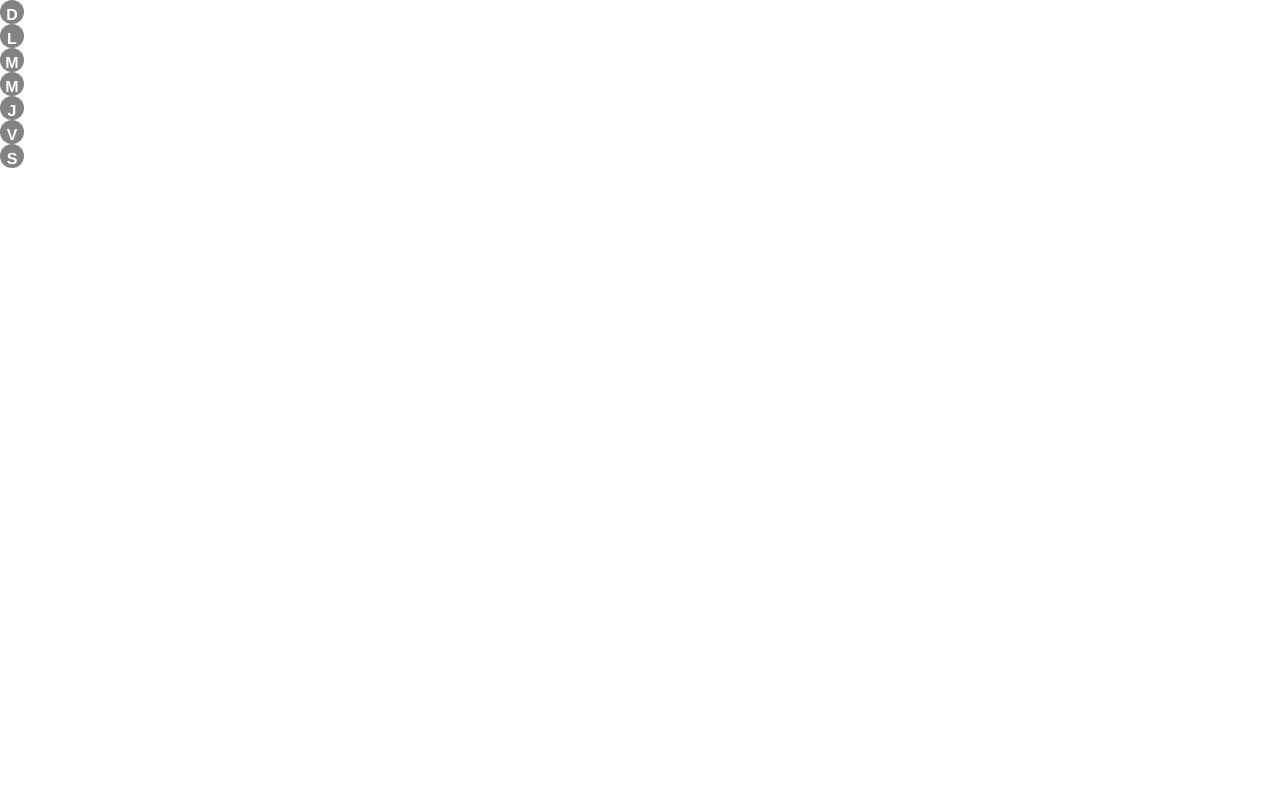
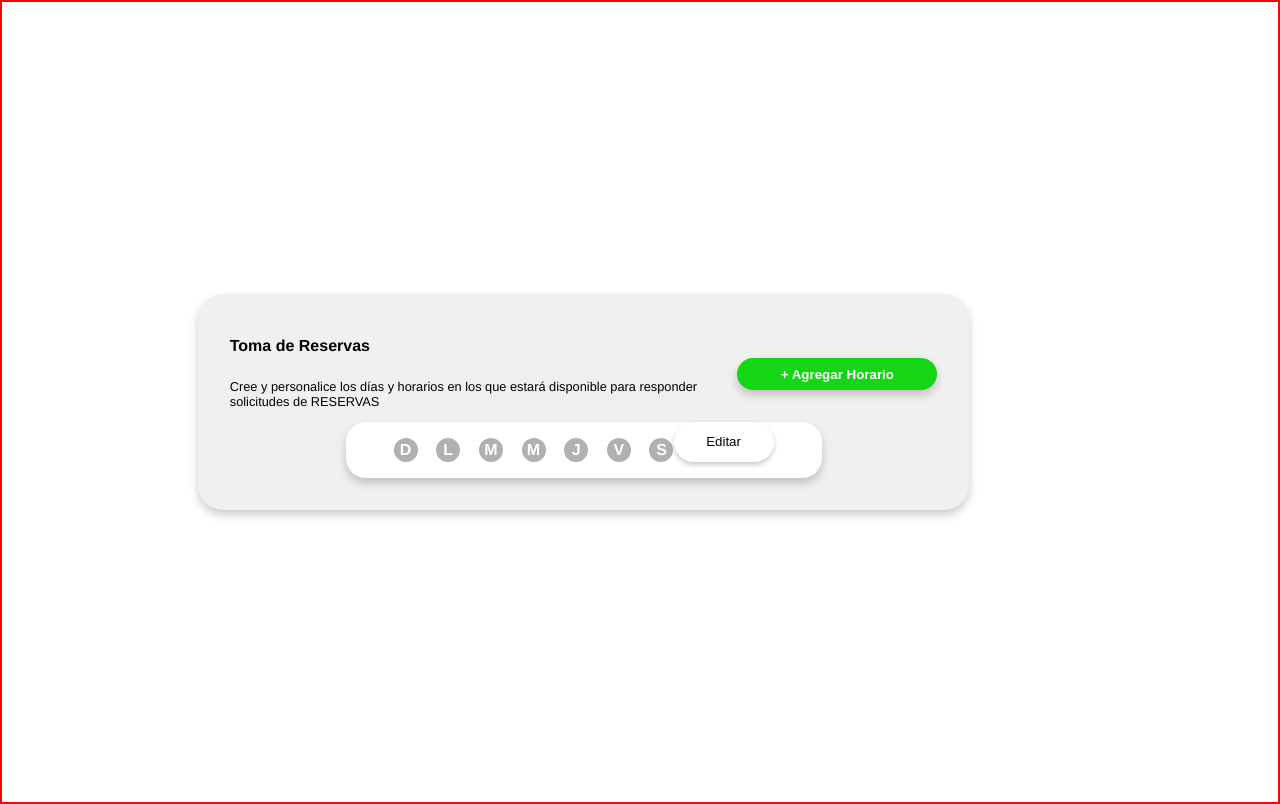
Before and after one commit to jglopezre/schedule-react-component, a React (Create React App) app: page / in a window 1280 px wide. Built offline with nearby package versions, Linux system fonts and the light colour scheme.

Commit message:
Activity card added, weekdays added

```diff
--- a/package.json
+++ b/package.json
@@ -6,9 +6,11 @@
     "@testing-library/jest-dom": "^5.16.4",
     "@testing-library/react": "^13.2.0",
     "@testing-library/user-event": "^13.5.0",
+    "classnames": "^2.3.1",
     "react": "^18.1.0",
     "react-dom": "^18.1.0",
     "react-scripts": "5.0.1",
+    "react-time-picker": "^4.5.0",
     "sass": "^1.51.0",
     "web-vitals": "^2.1.4"
   },
--- a/src/App.js
+++ b/src/App.js
@@ -1,10 +1,17 @@
 import React from 'react';
-import WeekDays from './components/WeekDays/Component';
+import ActivityCard from './components/ActivityCard/Component';
 
 function App() {
+
+  const activeDay = {
+    sunday: 'active',
+    friday: 'active'
+  }
+
   return (
     <div className="App">
-      <WeekDays />
+      <ActivityCard />
+
     </div>
   );
 }
--- /dev/null
+++ b/src/components/ActivityBar/Component.js
@@ -0,0 +1,18 @@
+import React from 'react'
+import WeekDays from '../WeekDays/Component';
+import styles from './style.module.scss';
+
+const ActivityBar = ({ children }) => {
+
+  const { barWrapper, okButton } = styles;
+  const buttonText = 'Editar';
+
+  return (
+    <div className={ barWrapper }>
+        <WeekDays />
+        <button className={ okButton }><span>{ buttonText }</span></button>
+    </div>
+  )
+}
+
+export default ActivityBar
--- /dev/null
+++ b/src/components/ActivityBar/style.module.scss
@@ -0,0 +1,23 @@
+@use '../../styles/colors.scss';
+
+.barWrapper {
+    display: flex;
+    flex-direction: row;
+    min-height: 3.5rem;
+    border-radius: 20px;
+    background-color: colors.$neutral-01;
+    box-shadow: 0 5px 10px colors.$shadow-01;
+    padding: {
+        left: 3rem;
+        right: 3rem;
+    }
+}
+
+.okButton {
+    border: none;
+    background-color: colors.$neutral-01;
+    width: 100px;
+    height: 2.5rem;
+    box-shadow: 0 3px 5px colors.$shadow-01;
+    border-radius: 25px;
+}
--- /dev/null
+++ b/src/components/ActivityCard/Component.js
@@ -0,0 +1,29 @@
+import React from 'react';
+import ActivityBar from '../ActivityBar/Component';
+import styles from './style.module.scss';
+
+const ActivityCard = ( {children} ) => {
+
+    const { cardWrapper, addButton, textBox, upperBox } = styles;
+
+    return (
+        <div className={ cardWrapper }>
+            <div className={ upperBox }>
+                <div>
+                    <h1>Toma de Reservas</h1>
+                    <p>Cree y personalice los días y horarios  en los que estará disponible para responder solicitudes de RESERVAS</p>
+                </div>
+                <div>
+                    <button className={ addButton }><span>+ Agregar Horario</span></button>
+                </div>
+
+            </div>
+            <div>
+                <ActivityBar />
+            </div>
+
+        </div>
+    )
+}
+
+export default ActivityCard;
--- /dev/null
+++ b/src/components/ActivityCard/style.module.scss
@@ -0,0 +1,74 @@
+@use '../../styles/colors.scss';
+
+
+@mixin flexCenter($halign: center, $valign: center) {
+    display: flex;
+    justify-content: $halign;
+    align-items: $valign;
+}
+
+h1 {
+    font-size: 1rem;
+}
+
+p {
+    font-size: 0.8rem;
+}
+
+.cardWrapper {
+    @include flexCenter;
+    flex-direction: column;
+    background-color: colors.$neutral-02;
+    padding: 2rem;
+    width: 80%;
+    min-width: 360px;
+    border-radius: 25px;
+    box-shadow: 0 5px 10px colors.$shadow-01;
+
+}
+
+.upperBox {
+    @include flexCenter;
+    flex-direction: row;
+    >div:nth-child(1) {
+        display: flex;
+        flex-direction: column;
+    }
+    >div:nth-child(1) {
+        flex-grow: 2;
+    }
+    >div:nth-child(2) {
+        flex-grow: 1;
+
+    }
+}
+
+
+.addButton {
+    min-width: 200px;
+    height: 2rem;
+    background-color: colors.$secondary-01;
+    border: none;
+    border-radius: 25px;
+    box-shadow: 0 5px 10px colors.$shadow-01;
+    transition: 0.2s;
+    padding: {
+        left: 2rem;
+        right: 2rem;
+    }
+    &:hover {
+        box-shadow: 0 5px 10px 2px colors.$shadow-01;
+        transform: translate(0, -2px);
+    }
+    &:active {
+        box-shadow: 0 5px 10px 2px colors.$shadow-01;
+        transform: translate(0, 0px);
+        transition: 0.0,5s;
+        background-color: darkgreen;
+    }
+    span{
+        color: colors.$neutral-01;
+        font-weight: bold;
+
+    }
+}
--- a/src/components/WeekDays/Component.js
+++ b/src/components/WeekDays/Component.js
@@ -1,20 +1,41 @@
 import React from 'react';
+import clsname from 'classnames';
 import styles from './style.module.scss';
 
+const WeekDays = ( {sunday, monday, tuesday, wednesday, thursday, friday, saturday} ) => {
 
-const WeekDays = () => {
+    const { circle, active, selected, inactive } = styles;
+
+    const changingDay = ( opt ) => {
+        let f = '';
+        switch( opt ){
+            case 'active':
+                f = clsname( circle, active );
+                break;
+            case 'inactive':
+                f = clsname( circle, inactive );
+                break;
+            case 'selected':
+                f= clsname( circle, selected );
+                break;
+            default:
+                f = clsname( circle, inactive );
+                break;
+        };
+        return f;
+    };
 
     return (
-        <>
-            <div className={styles.circle}><span>D</span></div>
-            <div className={styles.circle}><span>L</span></div>
-            <div className={styles.circle}><span>M</span></div>
-            <div className={styles.circle}><span>M</span></div>
-            <div className={styles.circle}><span>J</span></div>
-            <div className={styles.circle}><span>V</span></div>
-            <div className={styles.circle}><span>S</span></div>
-        </>
+        <div className={ styles.daysWrapper }>
+            <div className={ changingDay( sunday ) }><span>D</span></div>
+            <div className={ changingDay( monday ) }><span>L</span></div>
+            <div className={ changingDay( tuesday ) }><span>M</span></div>
+            <div className={ changingDay( wednesday ) }><span>M</span></div>
+            <div className={ changingDay( thursday ) }><span>J</span></div>
+            <div className={ changingDay( friday ) }><span>V</span></div>
+            <div className={ changingDay( saturday ) }><span>S</span></div>
+        </div>
     )
 }
 
-export default WeekDays
+export default WeekDays;
--- a/src/components/WeekDays/style.module.scss
+++ b/src/components/WeekDays/style.module.scss
@@ -6,15 +6,32 @@
     justify-content: $halign;
 }
 
-.circle {
-    @include center-flex($valign:end);
-    width: 24px;
-    height: 24px;
-    border-radius: 50%;
+.daysWrapper {
+    @include center-flex( $halign: space-between );
+    flex-direction: row;
+    width: 280px;
+    .circle {
+        @include center-flex;
+        width: 24px;
+        height: 24px;
+        border-radius: 50%;
+        color: colors.$neutral-01;
+        span {
+            font-weight: bold;
+        }
+    }
+    .inactive {
+        background-color: colors.$inactive-02;
+        font-weight: normal;
+    }
 
-    background-color: colors.$inactive-01;
-    color: colors.$neutral-01;
-    span {
+    .selected {
+        background-color: colors.$inactive-01;
+        font-weight: normal;
+    }
+
+    .active {
+        background-color: colors.$primary-01;
         font-weight: bold;
     }
 }
--- /dev/null
+++ b/src/components/hourSelector/Component.js
@@ -0,0 +1,11 @@
+import React from 'react'
+
+const HourSelector = () => {
+  return (
+    <div>
+        <input type='time'  />
+    </div>
+  )
+}
+
+export default HourSelector
--- a/src/styles/colors.scss
+++ b/src/styles/colors.scss
@@ -6,10 +6,12 @@ $secondary-01: #15D615;
 
 //inactive colors
 $inactive-01: #848282;
-$inactive-02: #F0F0F0;
+$inactive-02: #B0B0B0;
+
 
 //Neutral
 $neutral-01: #FFFFFF;
+$neutral-02: #F0F0F0;
 
 //shadow colors
-$shadow-01: rgba(0, 0, 0, 0.3);
+$shadow-01: rgba(0, 0, 0, 0.2);
--- a/src/styles/index.css
+++ b/src/styles/index.css
@@ -1,5 +1,11 @@
 body {
+  display: flex;
+  justify-content: center;
+  align-items: center;
   margin: 0;
+  min-width: 10vw;
+  min-height: 100vh;
+  border: solid 2px red;
   font-family: Helvetica, sans-serif, arial;
   -webkit-font-smoothing: antialiased;
   -moz-osx-font-smoothing: grayscale;
```
Also changed, not shown: src/components/hourSelector/style.module.scss (added), 1 other file (tests, documents, lock files or other folders).
